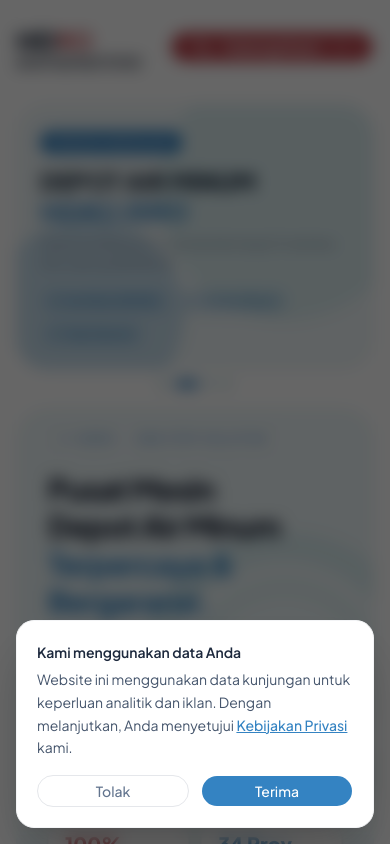
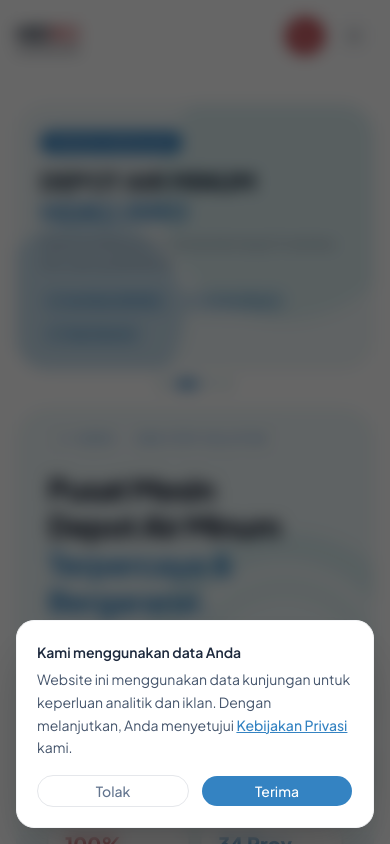
Before and after one commit to iza-aa/hidrolux, a Next.js app: page / in a window 390 px wide. Shown: the top 844 px of the page. Built offline with nearby package versions, Linux system fonts and the light colour scheme.

Commit message:
refactor: enhance Navbar component with mobile menu functionality and improve layout

```diff
--- a/src/components/layout/Navbar.tsx
+++ b/src/components/layout/Navbar.tsx
@@ -2,12 +2,13 @@
 
 import { useState, useEffect, useRef } from "react"
 import { Button } from "@/components/ui/button"
-import { Phone, MessageCircle, ChevronDown } from "lucide-react"
+import { Phone, MessageCircle, ChevronDown, Menu, X } from "lucide-react"
 import Link from "next/link"
 
 export function Navbar() {
   const [isScrolled, setIsScrolled] = useState(false)
   const [dropdownOpen, setDropdownOpen] = useState(false)
+  const [mobileMenuOpen, setMobileMenuOpen] = useState(false)
   const dropdownRef = useRef<HTMLDivElement>(null)
 
   useEffect(() => {
@@ -28,21 +29,31 @@ export function Navbar() {
     return () => document.removeEventListener("mousedown", handleClickOutside)
   }, [])
 
+  useEffect(() => {
+    const handleResize = () => {
+      if (window.innerWidth >= 768) {
+        setMobileMenuOpen(false)
+      }
+    }
+    window.addEventListener("resize", handleResize)
+    return () => window.removeEventListener("resize", handleResize)
+  }, [])
+
   return (
     <header
       className={`fixed top-0 w-full z-50 transition-all duration-300 ${
-        isScrolled ? "bg-white/95 backdrop-blur-md py-4 border-b border-brand-light" : "bg-white/50 backdrop-blur-sm py-6"
+        isScrolled ? "bg-white/95 backdrop-blur-md py-3 md:py-4 border-b border-brand-light" : "bg-white/50 backdrop-blur-sm py-4 md:py-6"
       }`}
     >
-      <div className="container mx-auto px-4 max-w-7xl flex justify-between items-center">
+      <div className="container mx-auto px-4 max-w-7xl flex justify-between items-center gap-2 md:gap-4">
 
         <Link href="/" className="flex flex-col leading-none w-fit group">
           <div className="flex items-baseline">
-            <span className="text-2xl font-black tracking-tight text-slate-900">HID</span>
-            <span className="text-2xl font-black tracking-tight" style={{ color: "#C24B53" }}>RO</span>
+            <span className="text-xl md:text-2xl font-black tracking-tight text-slate-900">HID</span>
+            <span className="text-xl md:text-2xl font-black tracking-tight" style={{ color: "#C24B53" }}>RO</span>
           </div>
           <div className="h-0.5 w-full rounded-full bg-slate-900 my-0.5"></div>
-          <span className="text-[8px] font-bold text-slate-900 tracking-widest uppercase">WATER TREATMENT SYSTEM</span>
+          <span className="hidden md:block text-[8px] font-bold text-slate-900 tracking-widest uppercase">WATER TREATMENT SYSTEM</span>
         </Link>
 
         {/* UPDATE:
@@ -62,13 +73,18 @@ export function Navbar() {
           </Link>
         </nav>
 
+        <div className="flex items-center gap-2">
           <div className="relative" ref={dropdownRef}>
             <Button
-            onClick={() => setDropdownOpen((v) => !v)}
-            className="rounded-full bg-brand-pink hover:bg-brand-pink/90 text-white font-bold px-6 transition-all"
+              onClick={() => {
+                setDropdownOpen((v) => !v)
+                setMobileMenuOpen(false)
+              }}
+              className="rounded-full bg-brand-pink hover:bg-brand-pink/90 text-white font-bold h-10 px-3 sm:px-6 transition-all"
             >
-            <Phone className="mr-2 h-4 w-4" /> Hubungi Kami
-            <ChevronDown className={`ml-2 h-3.5 w-3.5 transition-transform duration-200 ${dropdownOpen ? "rotate-180" : ""}`} />
+              <Phone className="h-4 w-4 sm:mr-2" />
+              <span className="hidden sm:inline">Hubungi Kami</span>
+              <ChevronDown className={`hidden sm:block ml-2 h-3.5 w-3.5 transition-transform duration-200 ${dropdownOpen ? "rotate-180" : ""}`} />
             </Button>
 
             {dropdownOpen && (
@@ -95,7 +111,33 @@ export function Navbar() {
               </div>
             )}
           </div>
+
+          <Button
+            onClick={() => {
+              setMobileMenuOpen((v) => !v)
+              setDropdownOpen(false)
+            }}
+            className="md:hidden rounded-full h-10 w-10 p-0 bg-white border border-slate-200 text-slate-700 hover:bg-slate-50"
+            aria-label={mobileMenuOpen ? "Tutup menu" : "Buka menu"}
+            aria-expanded={mobileMenuOpen}
+          >
+            {mobileMenuOpen ? <X className="h-4 w-4" /> : <Menu className="h-4 w-4" />}
+          </Button>
         </div>
+
+      </div>
+
+      {mobileMenuOpen && (
+        <div className="md:hidden container mx-auto px-4 max-w-7xl mt-3">
+          <nav className="bg-white/95 backdrop-blur-md border border-slate-200 rounded-2xl p-4 shadow-sm flex flex-col gap-1 font-bold text-sm text-slate-700">
+            <Link href="/#peluang" onClick={() => setMobileMenuOpen(false)} className="rounded-xl px-3 py-2 hover:bg-slate-50 transition-colors">Peluang Bisnis</Link>
+            <Link href="/#kenapa-kami" onClick={() => setMobileMenuOpen(false)} className="rounded-xl px-3 py-2 hover:bg-slate-50 transition-colors">Keunggulan</Link>
+            <Link href="/#produk" onClick={() => setMobileMenuOpen(false)} className="rounded-xl px-3 py-2 hover:bg-slate-50 transition-colors">Produk</Link>
+            <Link href="/#faq" onClick={() => setMobileMenuOpen(false)} className="rounded-xl px-3 py-2 hover:bg-slate-50 transition-colors">FAQ</Link>
+            <Link href="/peluang-usaha" onClick={() => setMobileMenuOpen(false)} className="rounded-xl px-3 py-2 hover:bg-slate-50 transition-colors">Artikel Bisnis</Link>
+          </nav>
+        </div>
+      )}
     </header>
   )
 }
```
Lines whose indentation alone changed are shown as unchanged.
